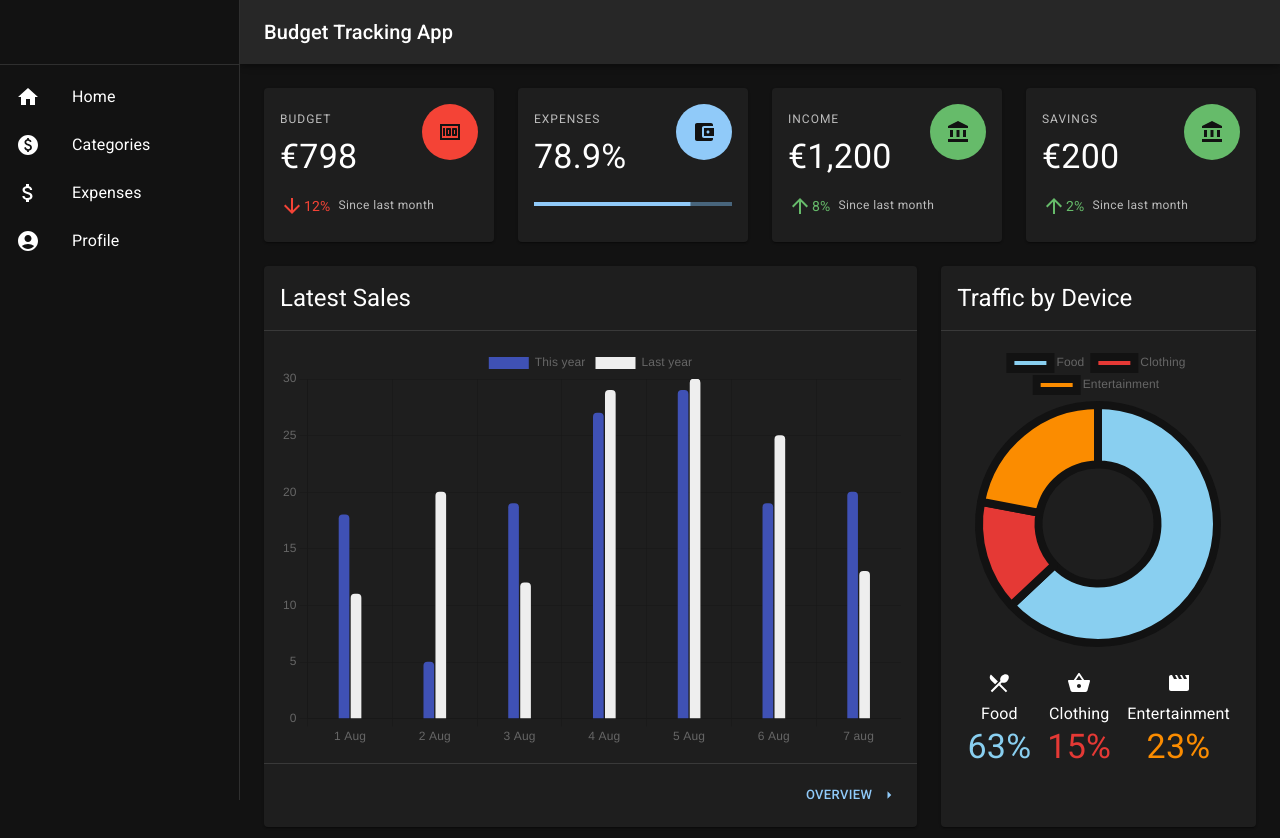
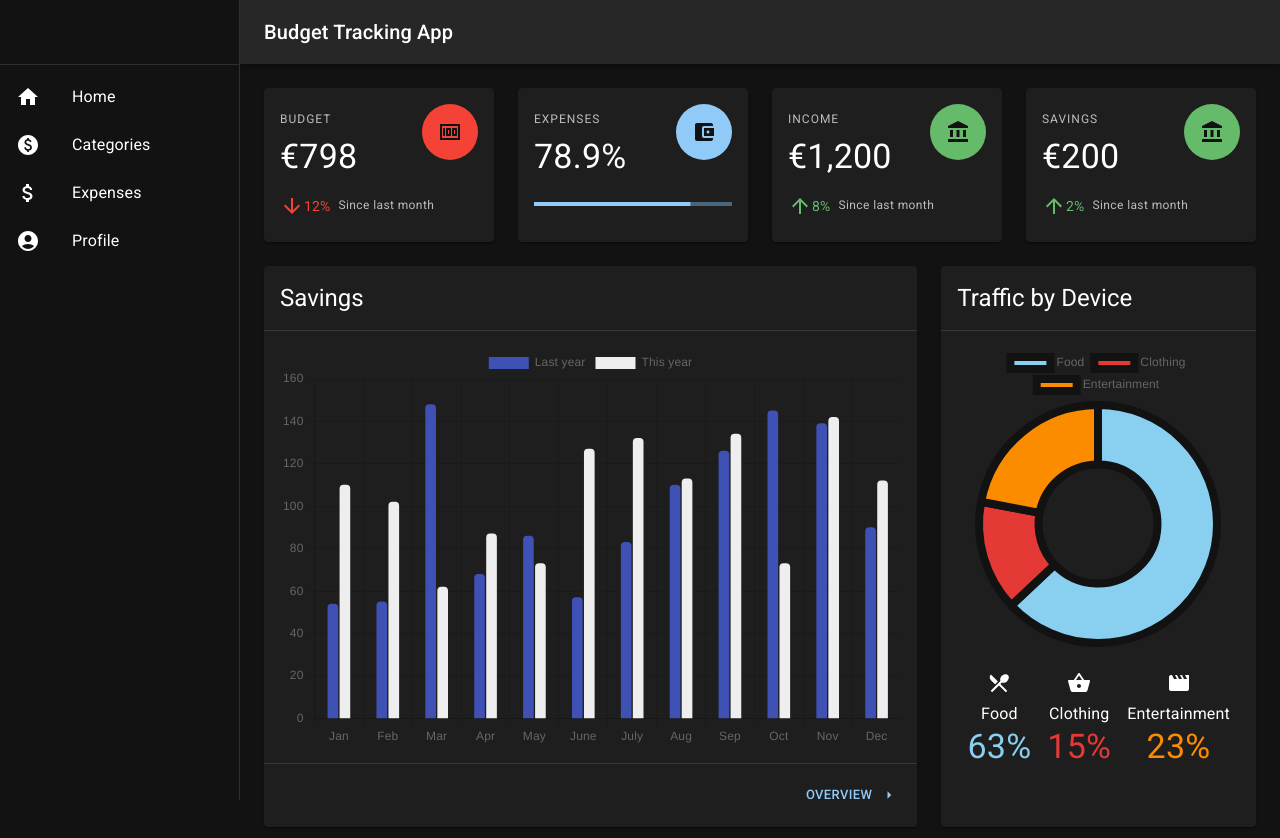
Before and after one commit to SirSimon04/budget_tracker, a React (Create React App) app: page / in a window 1280 px wide. Shown: the top 838 px of the page. Built offline with nearby package versions, Linux system fonts and the light colour scheme.

Commit message:
change history chart data to budget

```diff
--- a/src/components/pages/HomePage/components/HistoryTimeChart.jsx
+++ b/src/components/pages/HomePage/components/HistoryTimeChart.jsx
@@ -14,6 +14,13 @@ import ArrowRightIcon from "@mui/icons-material/ArrowRight";
 function HistoryTimeChart() {
   const theme = useTheme();
 
+  function getData() {
+    return Array.from(
+      { length: 40 },
+      () => Math.floor(Math.random() * 100) + 50
+    );
+  }
+
   const data = {
     datasets: [
       {
@@ -22,8 +29,8 @@ function HistoryTimeChart() {
         barThickness: 12,
         borderRadius: 4,
         categoryPercentage: 0.5,
-        data: [18, 5, 19, 27, 29, 19, 20],
-        label: "This year",
+        data: getData(),
+        label: "Last year",
         maxBarThickness: 10
       },
       {
@@ -32,12 +39,25 @@ function HistoryTimeChart() {
         barThickness: 12,
         borderRadius: 4,
         categoryPercentage: 0.5,
-        data: [11, 20, 12, 29, 30, 25, 13],
-        label: "Last year",
+        data: getData(),
+        label: "This year",
         maxBarThickness: 10
       }
     ],
-    labels: ["1 Aug", "2 Aug", "3 Aug", "4 Aug", "5 Aug", "6 Aug", "7 aug"]
+    labels: [
+      "Jan",
+      "Feb",
+      "Mar",
+      "Apr",
+      "May",
+      "June",
+      "July",
+      "Aug",
+      "Sep",
+      "Oct",
+      "Nov",
+      "Dec"
+    ]
   };
 
   const options = {
@@ -92,7 +112,7 @@ function HistoryTimeChart() {
   return (
     <div>
       <Card>
-        <CardHeader title="Latest Sales" />
+        <CardHeader title="Savings" />
         <Divider />
         <CardContent>
           <Box
```
